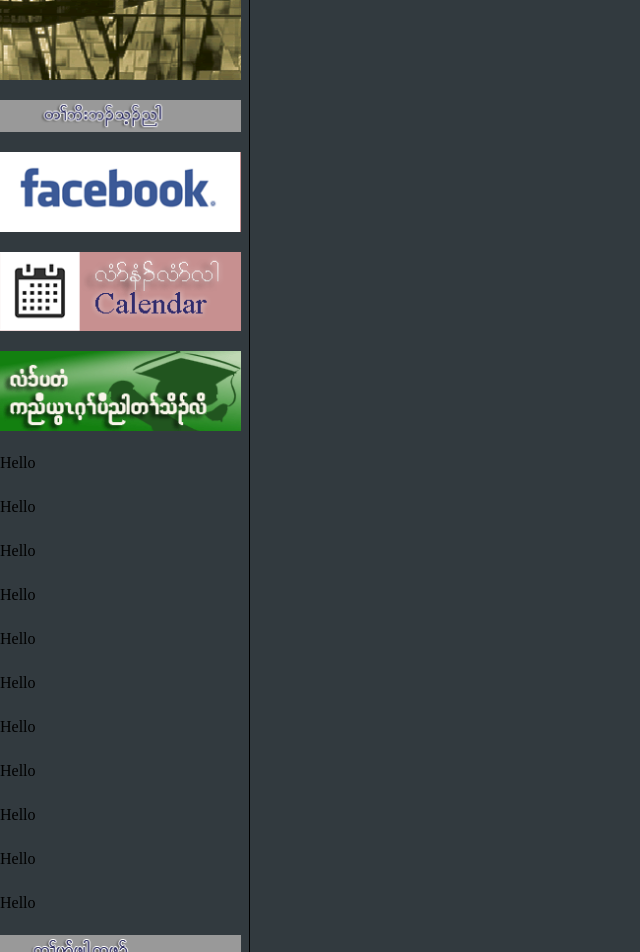
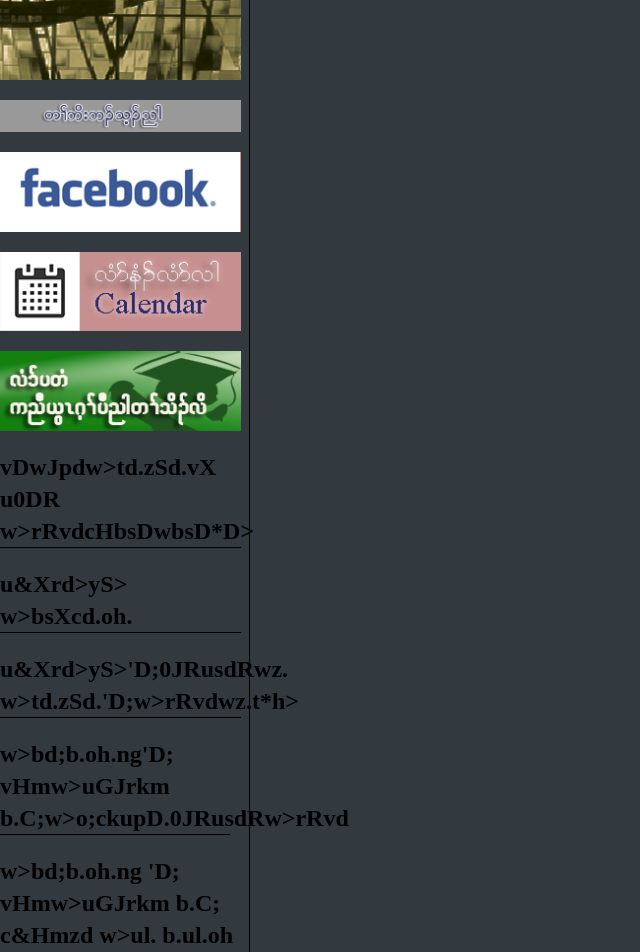
Before and after one commit to winauu/kbcusa, a Next.js app: page /components/MainLeftSide in a window 1280 px wide. Shown: the top 952 px of the page, without its empty margins (0-640 px from the left). Built offline with nearby package versions, Linux system fonts and the light colour scheme.

Commit message:
done with most of the layout

```diff
--- a/package.json
+++ b/package.json
@@ -9,6 +9,8 @@
     "lint": "next lint"
   },
   "dependencies": {
+    "@splidejs/react-splide": "^0.7.10",
+    "@splidejs/splide-extension-auto-scroll": "^0.5.3",
     "next": "12.3.0",
     "react": "18.2.0",
     "react-dom": "18.2.0",
--- a/pages/components/MainContent.js
+++ b/pages/components/MainContent.js
@@ -2,10 +2,38 @@ import React from 'react'
 import MainLeftSide from './mainLeftSide'
 import MainRightSide from './mainRightSide'
 import Image from 'next/image'
+import { Splide, SplideSlide } from '@splidejs/react-splide';
+import '@splidejs/react-splide/css';
+import { AutoScroll } from '@splidejs/splide-extension-auto-scroll';
+
+
+
 const MainContent = () => {
   return (
     <div>
-      <Image src='/images/SeventhLinkImages/record.jpeg' width={1024} height={260} />
+      <Splide aria-label="My Favorite Images" options={{
+        type   : 'loop',
+        autoplay     : true,
+        arrows: false,
+        pagination: false,
+      }}>
+        <SplideSlide>
+          <Image src='/images/slideshowImages/GJ0A8379.jpg' width={1024} height={260} />
+        </SplideSlide>
+        <SplideSlide>
+          <Image src='/images/slideshowImages/prayer.jpg' width={1024} height={260} />
+        </SplideSlide>
+        <SplideSlide>
+          <Image src='/images/slideshowImages/women.jpg' width={1024} height={260} />
+        </SplideSlide>
+        <SplideSlide>
+          <Image src='/images/slideshowImages/youth.jpg' width={1024} height={260} />
+        </SplideSlide>
+        <SplideSlide>
+          <Image src='/images/slideshowImages/youthsing.jpg' width={1024} height={260} />
+        </SplideSlide>
+      </Splide>
+
       <div className='min-h-screen bg-white p-2 flex'>
         <MainLeftSide/>
         <MainRightSide/>
--- a/pages/components/MainLeftSide.js
+++ b/pages/components/MainLeftSide.js
@@ -10,42 +10,47 @@ function MainLeftSide() {
       <Image src='/images/homePageLeftSideImages/Calendar.gif' width='245px' height='81px'/>
       <Image src='/images/homePageLeftSideImages/KTSC Application form.gif'width='245px' height='81px'/>
       <Link href='/'>
-        <h1>Hello</h1>
+        <h1 className='text-2xl border-b-black border-b-[.5px] font-bold hover:text-purple-500 hover:cursor-pointer'>vDwJpdw{'>'}td.zSd.vX u0DR w{'>'}rRvdcHbsDwbsD*D{'>'}</h1>
       </Link>
       <Link href='/'>
-        <h1>Hello</h1>
+        <h1 className='text-2xl border-b-black border-b-[.5px] font-bold'>u&Xrd{'>'}yS{'>'} w{'>'}bsXcd.oh.</h1>
       </Link>
       <Link href='/'>
-        <h1>Hello</h1>
+        <h1 className='text-2xl border-b-black border-b-[.5px] font-bold'>u&Xrd>yS>'D;0JRusdRwz. w>td.zSd.'D;w>rRvdwz.t*h></h1>
       </Link>
       <Link href='/'>
-        <h1>Hello</h1>
+        <h1 className='text-2xl border-b-black border-b-[.5px] font-bold w-[230px]'>w>bd;b.oh.ng'D; vHmw>uGJrkm b.C;w>o;ckupD.0JRusdRw>rRvd</h1>
       </Link>
       <Link href='/'>
-        <h1>Hello</h1>
+        <h1 className='text-2xl border-b-black border-b-[.5px] font-bold w-[240px]'>w>bd;b.oh.ng 'D; vHmw>uGJrkm b.C; c&Hmzd w>ul. b.ul.oh 0JRusdR w>rRvd</h1>
       </Link>
       <Link href='/'>
-        <h1>Hello</h1>
+        <h1 className='text-2xl border-b-black border-b-[.5px] font-bold'>u0DRw>ymzsg ql u&Xrd>yS> w>td>zSd.z;'d. t'd</h1>
       </Link>
       <Link href='/'>
-        <h1>Hello</h1>
+        <h1 className='text-2xl border-b-black border-b-[.5px] font-bold font-sans'>KBCUSA 501c3 Group Exemption</h1>
       </Link>
       <Link href='/'>
-        <h1>Hello</h1>
+        <h1 className='text-2xl border-b-black border-b-[.5px] font-bold'>u&Xrd>yS> w>td>zSd.z;'d. w>qJ;vDRrHR vHmywH</h1>
       </Link>
       <Link href='/'>
-        <h1>Hello</h1>
+        <h1 className='text-2xl border-b-black border-b-[.5px] font-bold'>o&.orgw>&hvdmrkmvdm u&Xzd vHmtk.o;</h1>
       </Link>
       <Link href='/'>
-        <h1>Hello</h1>
+        <h1 className='text-2xl border-b-black border-b-[.5px] font-bold'>w>td.zSd.vHmuvlRt'd</h1>
       </Link>
       <Link href='/'>
-        <h1>Hello</h1>
+        <h1 className='text-2xl border-b-black border-b-[.5px] font-bold'> u0DRA vHm wl> vdm ph</h1>
       </Link>
+
+
       <Image src='/images/homePageLeftSideImages/reporttitle.gif'width='245px' height='33px'/>
       <Link href='/'>
-        <h1>Hello</h1>
+        <h1 className='text-2xl border-b-black border-b-[.5px] font-bold'>uvHRpd;cX.o;u0DR unDbsXxHc&Hmzdw>td.zSd. tw>uGJ;eD.wz.</h1>
       </Link>
+      <iframe width="245" height="170"
+        src="https://www.youtube.com/embed/videoseries?list=PLiS_aW9RRE7tEvKKh2oKZ55Her7cfw9I7">
+      </iframe>
       <Image src='/images/homePageLeftSideImages/facebook3.jpg'width='245px' height='130px'/>
     </div>
   )
--- a/pages/components/MainRightSide.js
+++ b/pages/components/MainRightSide.js
@@ -1,15 +1,17 @@
 import React from 'react'
 import Image from 'next/image'
 import HomePagePastorsImg from './HomePagePastorsImg'
+
 function MainRightSide() {
   return (
     <div className='p-2 flex-1'>
-      <h1 className='text-3xl text-red-600 py-2'>ပကွဲမုာ််ဒီးတူူလိာ််မုာ််သု</h1>
-      <p>Lorem ipsum dolor sit amet consectetur adipisicing elit. Cupiditate aperiam molestias
-        repellendus voluptatibus asperiores, distinctio assumenda, cum, itaque possimus deserunt error nesciunt dolore! Dignissimos
-        illum hic eos velit rem, harum officia possimus labore veniam optio! Optio tempore recusandae neque ut.
+      <h1 className='text-3xl text-[#8C3420] py-2'>ပကွဲမုာ််ဒီးတူူလိာ််မုာ််သု</h1>
+      <p className='text-xl'>
+      ql y ySm ,JR o M vX t b. C; 'D; u vHR pd; cX. o; u 0DR u nD bsX xH c&Hm zd w{'>'} td. zSd. o ud; w{'>'} td. zSd. tHR M. vDRIA y u 0DR
+
+      pJ. t *h{'>'} t usdR Ckm 'D; w{'>'} *h{'>'} t *kR t *R oh. w z. y Ck xH. oh. ng tDR ohzJ y ySm ,JR o M t ylR tHR M. vDRI A rf c&Hm t w{'>'} Cl w{'>'} zd; vDR b. vX ok vdR xl; xl; wDR wDR ud; *R w uh{'>'} M. rh{'>'} y u 0DR t w{'>'} qX *hR ok M . vDRI
       </p>
-      <strong>AyXqSX w> u rH;wHR tqd u wX> wzk</strong>
+      <p className='text-red-500 text-2xl'>AyXqSX w{'>'} u rH;wHR tqd u wX{'>'} wzk</p>
       <div className='py-7'>
         <Image src='/images/homePageRightSideImages/churches-title.gif' width={492} height={33}/>
       </div>
--- a/pages/components/Navbar.js
+++ b/pages/components/Navbar.js
@@ -8,17 +8,17 @@ function Navbar() {
   return (
     <div className='bg-gray-800 flex justify-center items-center space-x-4 text-white h-12'>
         <Link href="/">
-          <FaHome className='w-8 h-8 hover:bg-blue-300 hover:bg-opacity-50 hover:cursor-pointer text-gray-400 border-r-2 pr-2'/>
+          <FaHome className='w-8 h-8 hover:text-purple-500 hover:bg-opacity-50 hover:cursor-pointer text-gray-400 border-r-2 pr-2'/>
         </Link>
           <Link href="/components/SecondHomePage">
-            <h1 className='hover:bg-blue-300 hover:bg-opacity-50 hover:cursor-pointer text-gray-400 border-r-2 pr-2'>ဘၣ်ဃးဒီးကဝီၤအံၤ</h1>
+            <h1 className='hover:text-purple-500 hover:bg-opacity-50 hover:cursor-pointer text-gray-400 border-r-2 pr-2'>ဘၣ်ဃးဒီးကဝီၤအံၤ</h1>
           </Link>
         <Link href="/components/ThirdHomePage">
-          <h1 className='hover:bg-blue-300 hover:bg-opacity-50 hover:cursor-pointer text-gray-400 border-r-2 pr-2'>ကဝီၤကမံးတံာ်</h1>
+          <h1 className='hover:text-purple-500 hover:bg-opacity-50 hover:cursor-pointer text-gray-400 border-r-2 pr-2'>ကဝီၤကမံးတံာ်</h1>
         </Link>
         <div className='relative group z-50'>
           <Link href="#">
-            <h1 className='hover:bg-blue-300 hover:bg-opacity-50 hover:cursor-pointer text-gray-400 border-r-2 pr-2'>ဝဲကျိၤတဖၣ်</h1>
+            <h1 className='hover:text-purple-500 hover:bg-opacity-50 hover:cursor-pointer text-gray-400 border-r-2 pr-2'>ဝဲကျိၤတဖၣ်</h1>
           </Link>
           <div className='absolute top-6 -left-4 bg-gray-800 w-44 p-2 hidden group-hover:block font-sans'>
             <h1 className='border-b-[1px] hover:bg-blue-700 hover:cursor-pointer'>YOUTH MINISTRY</h1>
@@ -28,7 +28,7 @@ function Navbar() {
         </div>
         <div className='relative group z-50'>
           <Link href="#">
-            <h1 className='hover:bg-blue-300 hover:bg-opacity-50 hover:cursor-pointer text-gray-400 border-r-2 pr-2'>တၢ်အိၣ်ဖှၣ်တဖၣ်</h1>
+            <h1 className='hover:text-purple-500 hover:bg-opacity-50 hover:cursor-pointer text-gray-400 border-r-2 pr-2'>တၢ်အိၣ်ဖှၣ်တဖၣ်</h1>
           </Link>
           <div className='absolute top-6 -left-4 bg-gray-800 w-96 hidden group-hover:block p-2 font-sans'>
             <h1 className='border-b-[1px] hover:bg-blue-700 hover:cursor-pointer'>KAREN BAPTIST CHURCH OF LICOLN</h1>
@@ -41,10 +41,10 @@ function Navbar() {
           </div>
         </div>
         <Link href="/components/SixHomePage">
-          <h1 className='hover:bg-blue-300 hover:bg-opacity-50 hover:cursor-pointer text-gray-400 border-r-2 pr-2'>တၢ်ဆဲးကျိး</h1>
+          <h1 className='hover:text-purple-500 hover:bg-opacity-50 hover:cursor-pointer text-gray-400 border-r-2 pr-2'>တၢ်ဆဲးကျိး</h1>
         </Link>
         <Link href="/components/SeventhHomePage">
-          <h1 className='hover:bg-blue-300 hover:bg-opacity-50 hover:cursor-pointer text-gray-400 pr-2'>တအိၣ်ယၢၤ</h1>
+          <h1 className='hover:text-purple-500 hover:bg-opacity-50 hover:cursor-pointer text-gray-400 pr-2'>တအိၣ်ယၢၤ</h1>
         </Link>
     </div>
   )
--- a/pages/components/SeventhMainContent.js
+++ b/pages/components/SeventhMainContent.js
@@ -7,7 +7,7 @@ function SeventhMainContent() {
       <Image src='/images/SeventhlinkImages/record.jpeg' width={1024} height={260} />
       <div className='min-h-screen bg-white p-2'>
           <div className='w-3/4 mx-auto'>
-            <h1 className='text-red-500 text-3xl text-center py-3'>ကလံၤစိးထဃၣ်သးကဝီၤတၢ်စံၣ်စိၤကဘျံးပၤ</h1>
+            <h1 className='text-[#8C3420] text-3xl text-center py-3'>uvHRpd;cX.o;u0DRAw{'>'}uGJ;eD.Awz.</h1>
             <hr className='font-bold text-3xl w-3/4 mx-auto border-[1px] border-black mb-3'/>
 
           </div>
--- a/pages/components/SixMainContent.js
+++ b/pages/components/SixMainContent.js
@@ -2,8 +2,15 @@ import React from 'react'
 
 function SixMainContent() {
   return (
-    <div className='min-h-screen bg-white p-2'>
-       <h1> <span class="kh3"> uvHRpd;cX.o;u0DR wpH.pdRubsH;yR </span></h1>
+    <div className='min-h-screen  bg-white p-2'>
+       <h1>Karen</h1>
+       <form className='flex flex-col w-[350px] mx-auto gap-y-1'>
+         <input className='border-[1px] rounded px-2 border-black font-sans' type="text" placeholder='Name'/>
+         <input className='border-[1px] rounded px-2 border-black font-sans'  type="text" placeholder='Email'/>
+         <input className='border-[1px] rounded px-2 border-black font-sans'  type="text" placeholder='Phone'/>
+         <textArea className='border-[1px] rounded px-2 border-black font-sans'  type="text" placeholder='Message'/>
+         <button className='bg-purple-700 text-white h-10 rounded px-2 font-sans' type='submit'>Submit</button>
+       </form>
 
     </div>
   )
```
Also changed, not shown: 1 other file (tests, documents, lock files or other folders).
